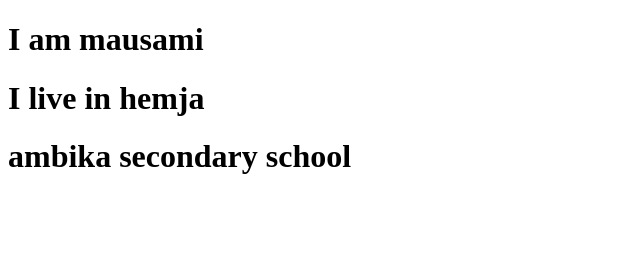
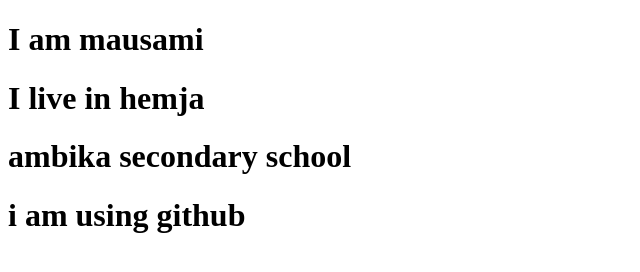
Before and after one commit to mausamishrees06/learning_git, a plain HTML site: page index.html in a window 1280 px wide. Shown: the whole page, without its empty margins (0-640 px from the left). Drawn offline with Linux system fonts and the light colour scheme.

```diff
--- a/index.html
+++ b/index.html
@@ -10,5 +10,6 @@
     <h1>I am mausami</h1>
     <h1> I live in hemja</h1>
     <h1> ambika secondary school</h1>
+    <h1>i am using github</h1>
 </body>
 </html>
```
